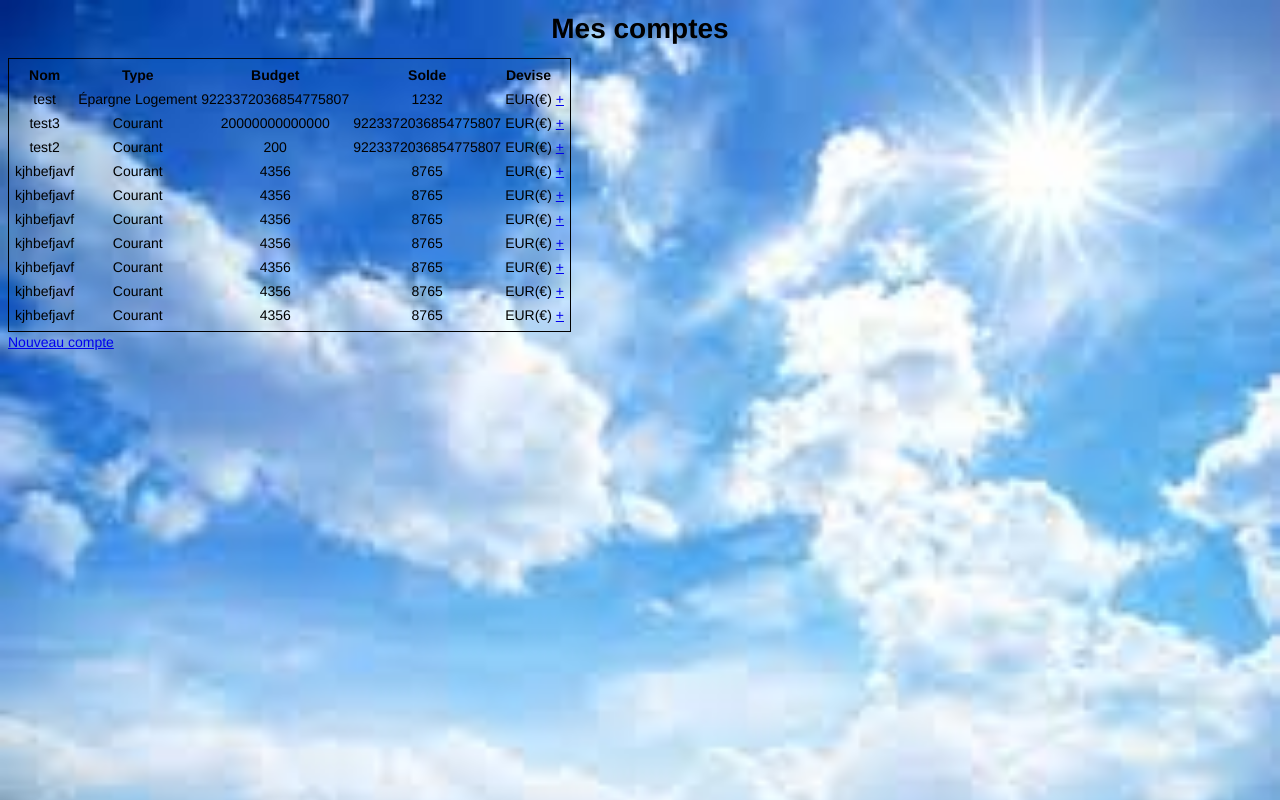
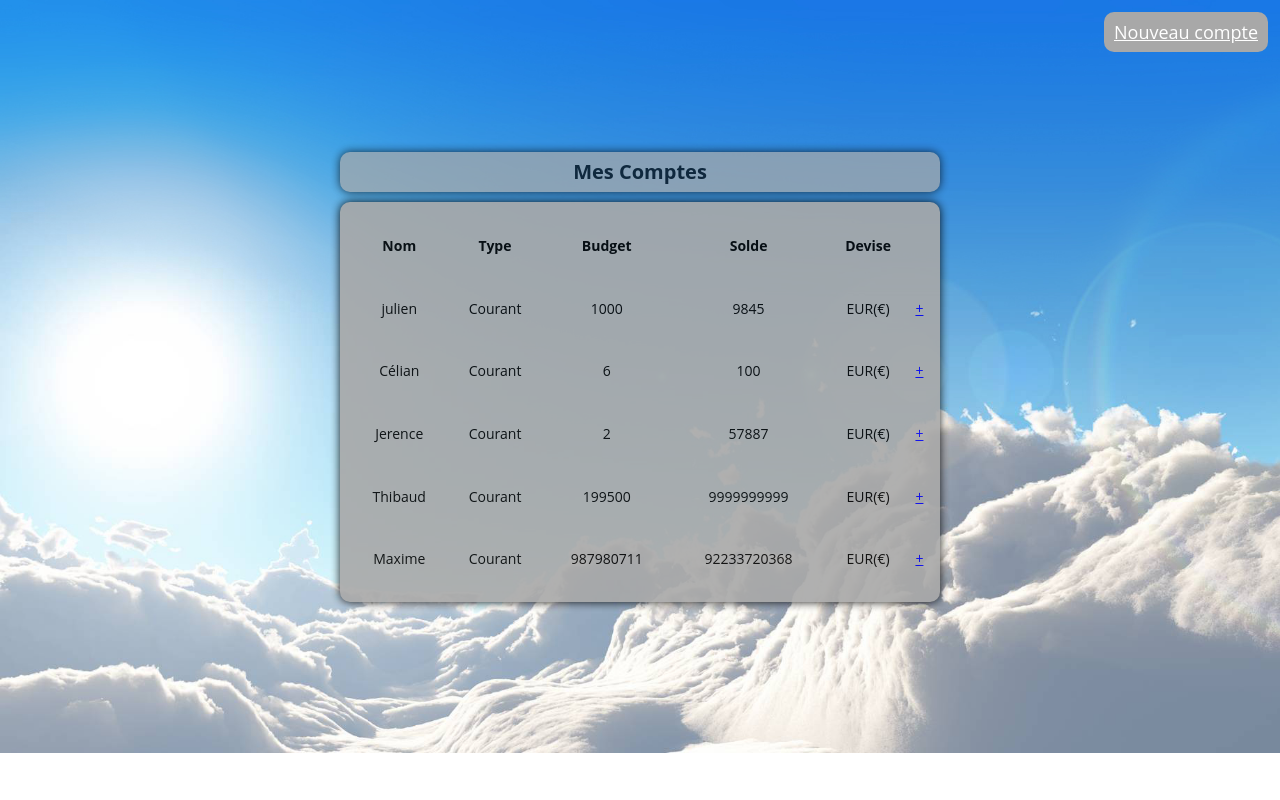
Before and after one commit to Maximeduyne/Projet_php, a PHP site: page / in a window 1280 px wide. Run offline with PHP 8.4, Linux system fonts and the light colour scheme.

Commit message:
mise à jour du css

```diff
--- a/Datasets/Account.txt
+++ b/Datasets/Account.txt
@@ -1,10 +1,5 @@
-1;0;test;Épargne Logement;1232;EUR(€);9223372036854775807
-1;2;test3;Courant;9223372036854775807;EUR(€);20000000000000
-1;3;test2;Courant;9223372036854775807;EUR(€);200
-1;4;kjhbefjavf;Courant;8765;EUR(€);4356
-1;6;kjhbefjavf;Courant;8765;EUR(€);4356
-1;7;kjhbefjavf;Courant;8765;EUR(€);4356
-1;8;kjhbefjavf;Courant;8765;EUR(€);4356
-1;10;kjhbefjavf;Courant;8765;EUR(€);4356
-1;1;kjhbefjavf;Courant;8765;EUR(€);4356
-1;5;kjhbefjavf;Courant;8765;EUR(€);4356
+1;0;julien;Courant;9845;EUR(€);1000
+1;1;Célian;Courant;100;EUR(€);6
+1;2;Jerence;Courant;57887;EUR(€);2
+1;3;Thibaud;Courant;9999999999;EUR(€);199500
+1;4;Maxime;Courant;92233720368;EUR(€);987980711
--- a/create_Account.php
+++ b/create_Account.php
@@ -15,7 +15,7 @@
 
         ?>
 
-    <a href="index.php">Retour à mes comptes</a>
+    <a class="btnPage" href="index.php">Retour à mes comptes</a>
 
     </body>
 </html>
--- a/index.php
+++ b/index.php
@@ -7,14 +7,11 @@
         <title>Accueil</title>
     </head>
     <body>
-<h1>Mes comptes</h1>
-
             <?php
         include 'librairie.php';
         list_accounts();
         ?>
-
-<a href="./new_Account_Form.php">Nouveau compte</a>
-
+        </div>
+        <a class="btnPage" href="./new_Account_Form.php">Nouveau compte</a>
     </body>
 </html>
--- a/librairie.php
+++ b/librairie.php
@@ -21,11 +21,11 @@ function accountInfoConstructor(){
 
 function validform() {
     if (sizeof(getAccountsFromUser()) >= 10) {
-        echo "Vous ne pouvez pas créer plus de 10 compte";
+        echo "<div class='validationform'><p>Vous ne pouvez pas créer plus de 10 compte</p></div>";
     }
     else {
         fileAppendLine('Account', accountInfoConstructor());
-        echo 'Votre compte ' . $_POST["type"] . ' "' . $_POST["nom"] . '" a bien été créé';
+        echo '<div class="validationform"><p>Votre compte ' . $_POST["type"] . ' "' . $_POST["nom"] . '" a bien été créé</p></div>';
     }
 }
 
@@ -84,7 +84,9 @@ function deleteAccount($userID){
 
 function creationTable($listTitres, $listContent)
 {
-    echo "<table><tr>";
+    echo "<table class='container creation'>
+            <tr>
+            <CAPTION class='title'>Mes Comptes</CAPTION>";
     foreach ($listTitres as $titre) {
         echo "<th>$titre</th>";
     }
--- a/style.css
+++ b/style.css
@@ -1,13 +1,17 @@
 body {
-    background: url("images/background.jpeg") no-repeat;
+    background: url("images/background.jpg") no-repeat;
     background-size: cover;
-    font-family: "Helvetica Neue", Helvetica, Arial, sans-serif;
+    font-family: 'Open Sans', sans-serif;
     font-size: 14px;
     line-height: 20px;
 }
 
 h1 {
     text-align: center;
+    width: auto;
+    background-color: #a8a8a8;
+    color: #fff;
+    margin-bottom: 50px;
 }
 
 table {
@@ -23,9 +27,14 @@ table {
 
 .creation {
     background-color: #a8a8a8;
+    opacity: 0.9;
     border: none;
     border-radius: 10px;
-    padding: 15px;
+    padding: 10px;
+    margin: 12% auto;
+    width: 600px;
+    height: 400px;
+    box-shadow: 0 0 10px #000;
 }
 
 .form-group {
@@ -33,7 +42,7 @@ table {
     margin-bottom: 10px;
 }
 
-#retour {
+.btnPage {
     position: fixed;
     top: 12px;
     right: 12px;
@@ -45,3 +54,32 @@ table {
     cursor: pointer;
     font-size: 18px;
 }
+
+.title {
+    text-align: center;
+    margin-bottom: 10px;
+    background-color: #a8a8a8;
+    opacity: 0.8;
+    font-weight: bold;
+    font-size: 20px;
+    border: none;
+    border-radius: 10px;
+    padding: 10px;
+    box-shadow: 0 0 10px #000;
+}
+
+.validationform{
+    background-color: #a8a8a8;
+    opacity: 0.8;
+    font-weight: bold;
+    border: none;
+    border-radius: 10px;
+    box-shadow: 0 0 10px #000;
+    color: white;
+    cursor: pointer;
+    font-size: 18px;
+    position: absolute;
+    top: 50%; left: 50%;
+    padding: 15px;
+    transform: translate(-50%, -50%);
+}
```
Also changed, not shown: new_Account_Form.php (+8 -7 lines), images/background.jpeg (deleted), 1 other file. Lines whose indentation alone changed are shown as unchanged.
